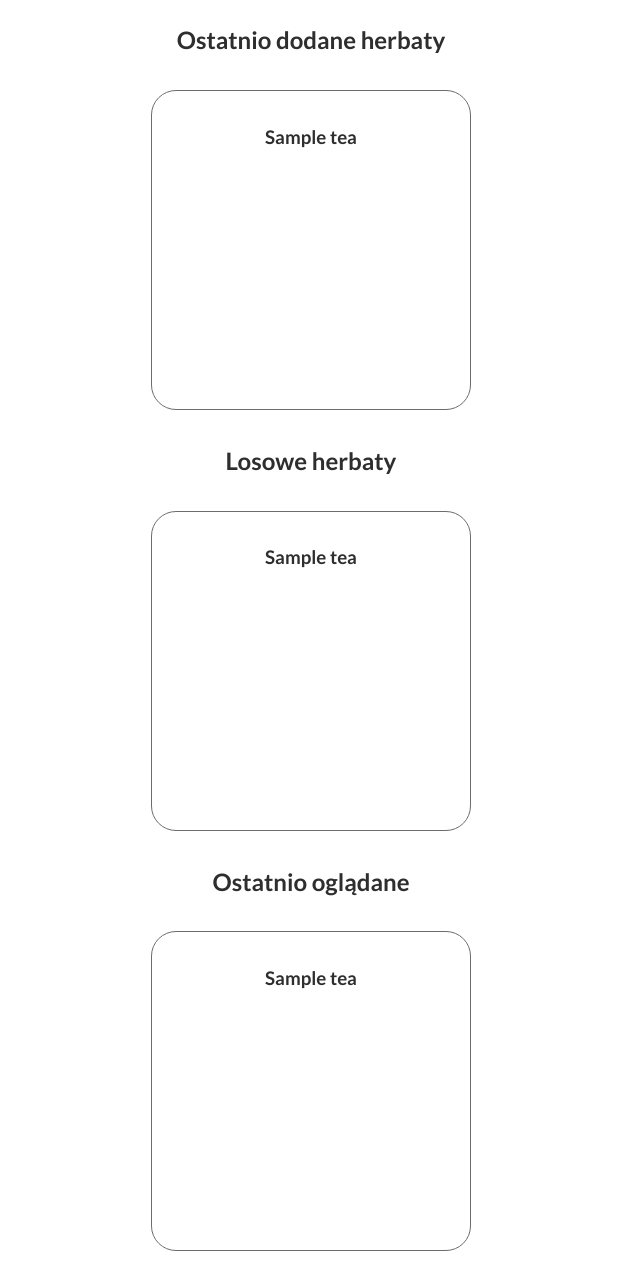
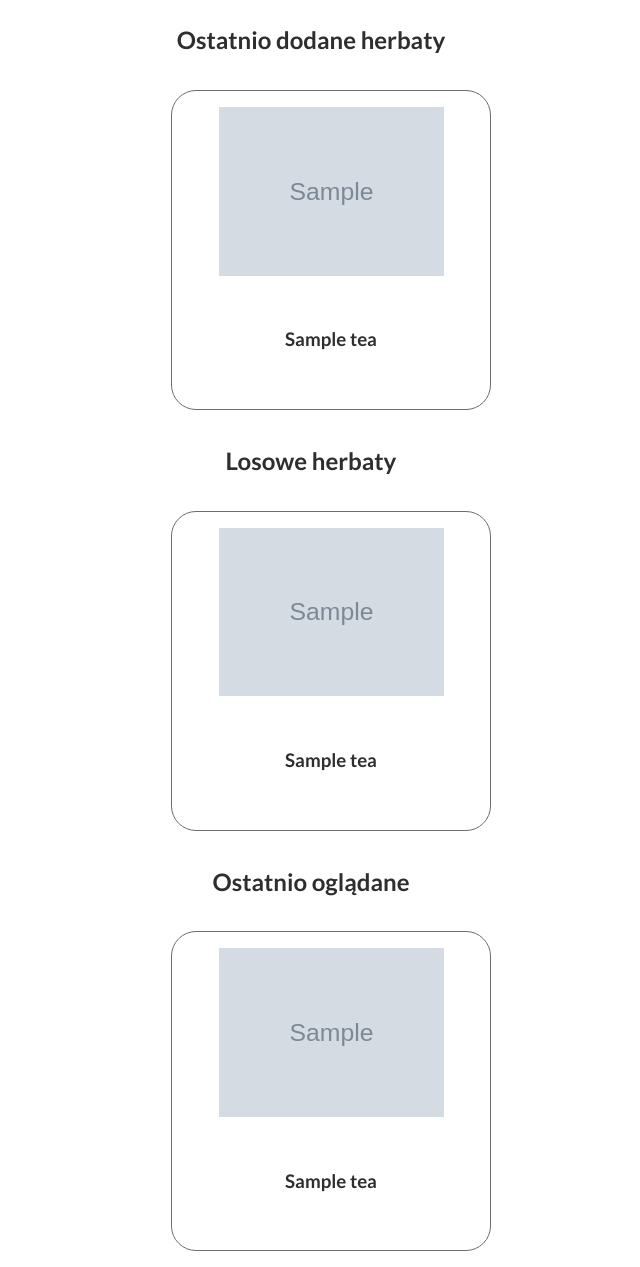
Before and after one commit to wojciklukasz/TeaTracker, a Django app: page / in a window 1280 px wide. Shown: the part 80-1347 px from the top of the page, without its empty margins (329-969 px from the left). Run offline with Django 5.2, Linux system fonts and the light colour scheme; tables that the repository leaves empty hold one stand-in row (values such as "Sample post"); grey boxes marked "Sample" are stand-in pictures.

Commit message:
Add images and urls to items in lists

```diff
--- a/tea/static/tea/main-page.css
+++ b/tea/static/tea/main-page.css
@@ -14,7 +14,7 @@ main {
     display: flex;
 }
 
-#main-content ul {
+#main-content a {
     margin-left: 2rem;
     margin-right: 2rem;
     border: 1px solid #6d6c6c;
@@ -24,4 +24,13 @@ main {
     padding: 1rem;
     display: grid;
     justify-content: center;
+    justify-items: center;
+    text-decoration: none;
+    color: #2e2e2e;
 }
+
+.tea-image {
+    max-width: 225px;
+    max-height: 225px;
+    margin-bottom: 10px;
+}
--- a/tea/templates/tea/includes/tea-list-item.html
+++ b/tea/templates/tea/includes/tea-list-item.html
@@ -1,13 +1,13 @@
 {% load static %}
 
-{% block css_files %}
-    <link rel="stylesheet" href="{% static "tea/main-page.css" %}">
-{% endblock %}
 
-<li id="recent-teas-list">
-    {% for tea in teas.recent %}
-        <ul>
-            <h3>{{ tea.name }}</h3>
-        </ul>
-    {% endfor %}
-</li>
+<ul>
+    <a href="">
+        {% if tea.image_set.first.image.url %}
+            <img class="tea-image" src="{{ tea.image_set.first.image.url }}" alt="Zdjęcie herbaty"/>
+        {% else %}
+            <img class="tea-image" src="{% static "images/default_tea.png" %}" alt="Rysunek liści herbaty, brak zdjęć"/>
+        {% endif %}
+        <h3>{{ tea.name }}</h3>
+    </a>
+</ul>
--- a/tea/templates/tea/main-page.html
+++ b/tea/templates/tea/main-page.html
@@ -11,15 +11,27 @@
     <main id="main-content">
         <article id="most-recent-teas">
             <h2>Ostatnio dodane herbaty</h2>
-            {% include "tea/includes/tea-list-item.html" %}
+            <li id="recent-teas-list">
+                {% for tea in teas.recent %}
+                    {% include "tea/includes/tea-list-item.html" %}
+                {% endfor %}
+            </li>
         </article>
         <article id="random-teas">
             <h2>Losowe herbaty</h2>
-            {% include "tea/includes/tea-list-item.html" %}
+            <li id="random-teas-list">
+                {% for tea in teas.random %}
+                    {% include "tea/includes/tea-list-item.html" %}
+                {% endfor %}
+            </li>
         </article>
         <article id="last-viewed-teas">
             <h2>Ostatnio oglądane</h2>
-            {% include "tea/includes/tea-list-item.html" %}
+            <li id="last-viewed-teas-list">
+                {% for tea in teas.last_viewed %}
+                    {% include "tea/includes/tea-list-item.html" %}
+                {% endfor %}
+            </li>
         </article>
     </main>
 {% endblock  %}
--- a/tea/urls.py
+++ b/tea/urls.py
@@ -1,7 +1,9 @@
+from django.conf import settings
+from django.conf.urls.static import static
 from django.urls import path
 
 from . import views
 
 urlpatterns = [
     path('', views.MainPageView.as_view(), name='main-page'),
-]
+] + static(settings.MEDIA_URL, document_root=settings.MEDIA_ROOT)
```
Also changed, not shown: static/images/default_tea.png (added).
